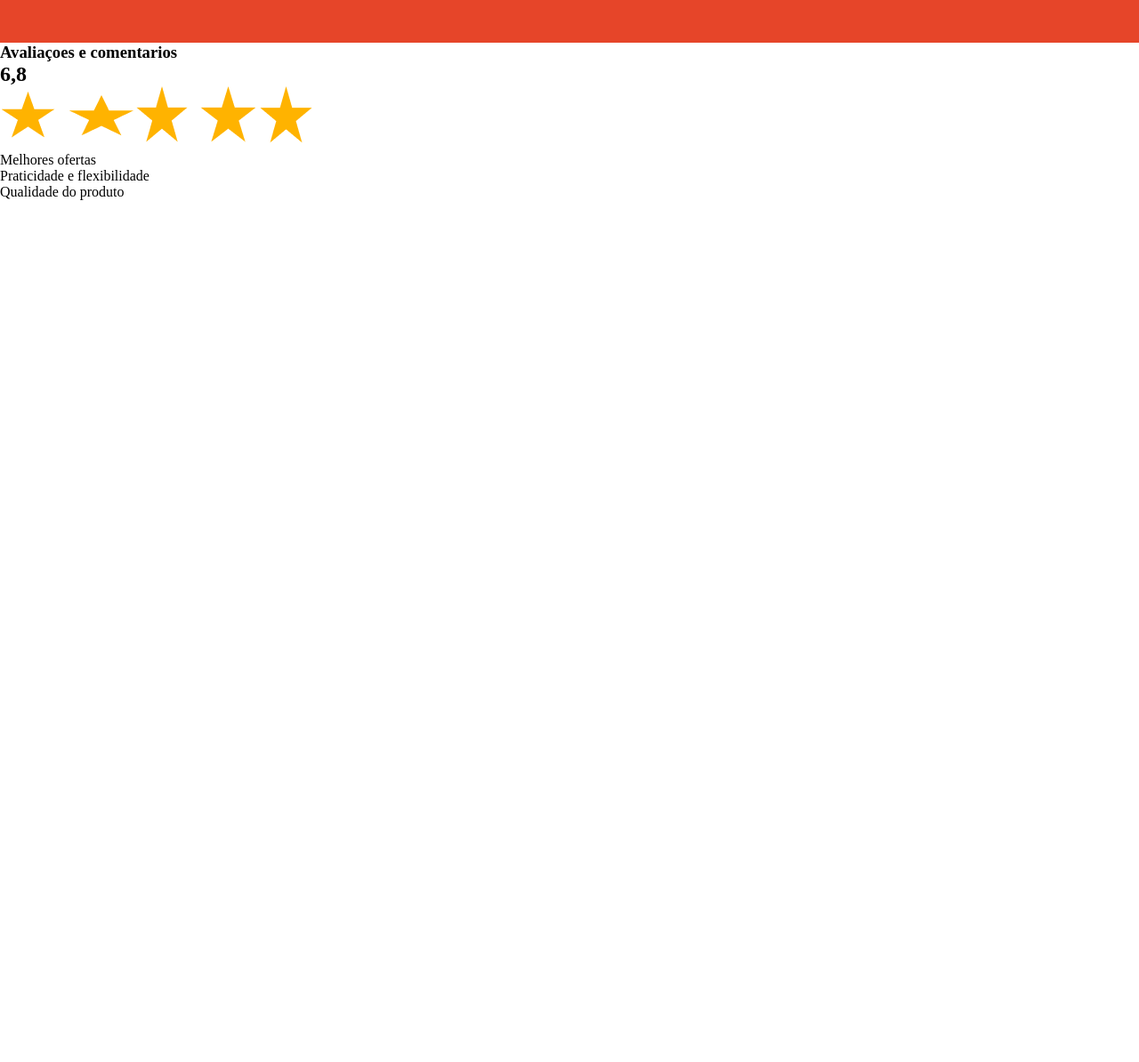
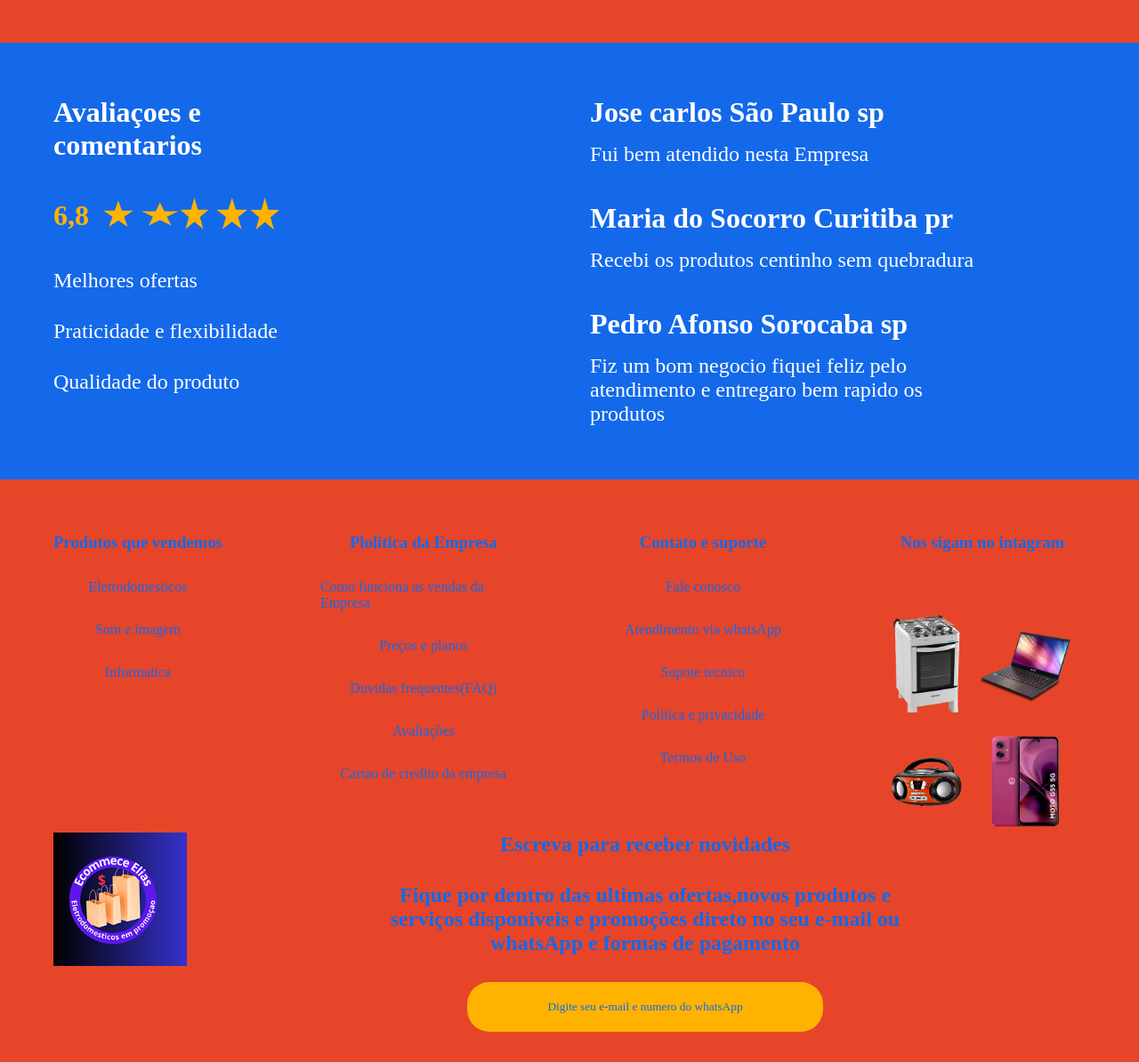
Before and after one commit to EliasOliveira12/EcommerceEletrodomesticosElias, a plain HTML site: page index.html in a window 1280 px wide. Shown: the part 7082-8276 px from the top of the page at 89% size. Before the commit the page ends 7307 px from the top, so only its background shows below. Drawn offline with Linux system fonts and the light colour scheme; a web font is replaced by a local one.

Commit message:
Criaçao da seçao de avaliaçoes e comentarios e footer

```diff
--- a/index.html
+++ b/index.html
@@ -248,14 +248,102 @@
 
     </section>
     <section class="avaliacoes">
-        <h3>Avaliaçoes e comentarios</h3>
         <div class="ava">
-            <h2>6,8</h2>
-            <img src="imgelias/estrelas.png" alt="">
-            <p>Melhores ofertas</p>
-            <p>Praticidade e flexibilidade</p>
-            <p>Qualidade do produto</p>
+            <h3>Avaliaçoes e comentarios</h3>
+            <div class="estrelas">
+
+                <h2>6,8</h2>
+                <img src="imgelias/estrelas.png" alt="">
+            </div>
+            <div class="ava2">
+
+                <p>Melhores ofertas</p>
+                <p>Praticidade e flexibilidade</p>
+                <p>Qualidade do produto</p>
+            </div>
         </div>
+        <div class="comentarios">
+            <div class="comentario">
+                <h3>Jose carlos São Paulo sp</h3>
+                <p>Fui bem atendido nesta Empresa</p>
+
+            </div>
+            <div class="comentario">
+                <h3>Maria do Socorro Curitiba pr</h3>
+                <p>Recebi os produtos centinho sem quebradura</p>
+
+            </div>
+            <div class="comentario">
+                <h3>Pedro Afonso Sorocaba sp</h3>
+                <p>Fiz um bom negocio fiquei feliz pelo atendimento e entregaro bem rapido os produtos</p>
+
+            </div>
+        </div>
+    </section>
+    <section class="footer">
+        <div class="rodapes">
+
+            <div class="rodape">
+                <h3>Produtos que vendemos</h3>
+                <p>Eletrodomesticos</p>
+                <p>Som e imagem</p>
+                <p>Informatica</p>
+            </div>
+            <div class="rodape">
+
+                <h3>Plolitica da Empresa</h3>
+                <p>Como funciona as vendas da Empresa</p>
+                <p>Preços e planos</p>
+                <p>Duvidas frequentes(FAQ)</p>
+                <P>Avaliações</P>
+                <p>Cartao de credito da empresa</p>
+            </div>
+            <div class="rodape">
+
+                <h3>Contato e suporte</h3>
+                <p>Fale conosco</p>
+                <P>Atendimento via whatsApp</p>
+                <p>Supote tecnico</p>
+                <p>Politica e privacidade</p>
+                <p>Termos de Uso</p>
+            </div>
+            <div class="rodape">
+
+                <h3>Nos sigam no intagram</h3>
+                <div class="rodapeimg">
+                    <div class="img">
+
+                        <img src="imgelias/fogao agata 02 1.png" alt="">
+                        <img src="imgelias/notebook 1234 1.png" alt="">
+                    </div>
+                    <div class="img">
+
+                        <img src="imgelias/Radio cd pleyer 7777 1.png" alt="">
+                        <img src="imgelias/celular motorola 12134 1.png" alt="">
+                    </div>
+
+                </div>
+            </div>
+        </div>
+        <div class="rodape2">
+            <img src="imgelias/70$$$$221 1.png" alt="">
+            <div class="novidades">
+                <h3>Escreva para receber novidades </h3>
+                <h3>Fique por dentro das ultimas ofertas,novos produtos e serviços disponiveis e promoções direto no seu e-mail ou whatsApp e formas de pagamento</h3>
+                <button>Digite seu e-mail e numero do whatsApp</button>
+            </div>
+        </div>
+        <div class="redessociais">
+            <p>Copyright@2025EcommerceElias/todos os direitos reservados</p>
+            <div class="redes">
+                <img src="imgelias/flowbite_facebook-solid.png" alt="">
+                <img src="imgelias/mdi_twitter.png" alt="">
+                <img src="imgelias/ri_instagram-fill.png" alt="">
+                <img src="imgelias/flowbite_linkedin-solid.png" alt="">
+                <img src="imgelias/mdi_youtube.png" alt="">
+            </div>
+        </div>
+
     </section>
 </body>
 </html>
--- a/stayles/styles.css
+++ b/stayles/styles.css
@@ -198,3 +198,123 @@ header span{
     color: #1369EA;
     font-size: 1.5em;
 }
+.avaliacoes{
+    display: flex;
+    padding: 60px;
+    background-color: #1369EA;
+    color: #ffffff;
+    flex-direction: row;
+    justify-content: space-between;
+    gap: 30%;
+}
+.avaliacoes h3{
+    font-size: 2em;
+}
+.ava{
+    display: flex;
+    flex-direction: column;
+    gap: 40px;
+}
+.estrelas{
+    display: flex;
+    flex-direction: row;
+    align-items: center;
+    gap: 15px;
+}
+.estrelas h2{
+    font-size: 2em;
+    color: #FFB300;
+}
+.estrelas img{
+    width: 200px;
+}
+.ava2{
+    display: flex;
+    flex-direction: column;
+    gap: 30px;
+}
+.ava2 p{
+    font-size: 1.5em;
+}
+.comentarios{
+    display: flex;
+    flex-direction: column;
+    gap: 40px;
+
+}
+.comentario{
+    display: flex;
+    flex-direction: column;
+    gap: 15px;
+    width: 80%;
+}
+.comentario p{
+    font-size: 1.5em;
+
+}
+.footer{
+    display: flex;
+    flex-direction: column;
+    background-color: #E64529;
+    padding: 60px;
+    color: #1369EA;
+}
+.rodapes{
+    display: flex;
+    justify-content:space-between;
+    gap: 30px;
+}
+.rodape{
+    display: flex;
+    flex-direction: column;
+    gap: 30px;
+
+    align-items: center;
+    max-width: 20%;
+}
+.rodapeimg img{
+    width: 46%;
+
+
+}
+.rodapeimg{
+    display: flex;
+    flex-direction: column;
+    gap: 20px;
+    align-items: center;
+}
+.rodape2{
+    display: flex;
+    gap: 20px;
+}
+.novidades h3{
+    font-size: 1.5em;
+    text-align: center;
+    width: 60%;
+
+
+}
+.novidades{
+    display: flex;
+    flex-direction: column;
+    align-items: center;
+    gap: 30px;
+}
+.novidades button{
+    padding: 20px;
+    width: 400px;
+    border-radius: 25px;
+    background-color: #FFB300;
+    border: none;
+    color: #1369EA;
+}
+.rodape2 img{
+    width: 150px;
+    height: 150px;
+}
+.redessociais{
+    display: flex;
+    align-items: center;
+    margin-top: 40px;
+    justify-content: space-between;
+}
```
Also changed, not shown: imgelias/70$$$$221 1.png (added), imgelias/Rectangle 31.png (added), imgelias/Rectangle 32.png (added), imgelias/Rectangle 33.png (added), imgelias/Rectangle 34.png (added), imgelias/flowbite_facebook-solid.png (added), imgelias/flowbite_linkedin-solid.png (added), imgelias/mdi_twitter.png (added), imgelias/mdi_youtube.png (added), imgelias/ri_instagram-fill.png (added).
